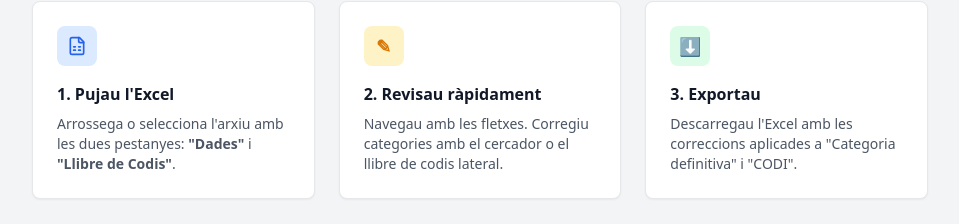
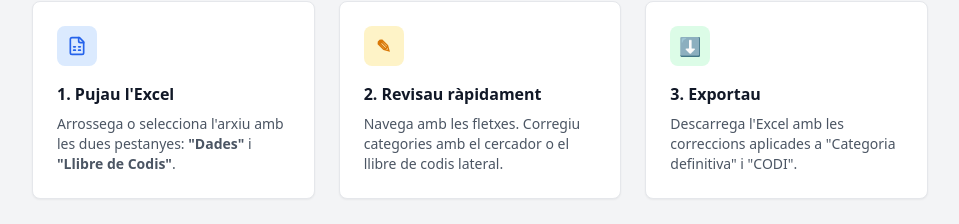
Before and after one commit to rgrandia/Recoder, a React (Vite) app: page / in a window 1280 px wide. Shown: the part 675-899 px from the top of the page, without its empty margins (160-1119 px from the left). Built offline with nearby package versions, Linux system fonts and the light colour scheme; the HTML template or start-up script is replaced by a standard one.

Commit message:
Update App.tsx

```diff
--- a/src/App.tsx
+++ b/src/App.tsx
@@ -32,7 +32,7 @@ function App() {
             </h1>
             <p className="text-lg text-gray-600 max-w-2xl mx-auto">
               Eina per a la revisió ràpida de codificació de respostes obertes.
-              Pujau un Excel amb les pestanyes <strong>"Dades"</strong> i <strong>"Llibre de Codis"</strong>.
+              Puja un Excel amb les pestanyes <strong>"Dades"</strong> i <strong>"Llibre de Codis"</strong>.
             </p>
           </div>
 
@@ -59,7 +59,7 @@ function App() {
               </div>
               <h3 className="font-semibold text-gray-900 mb-2">2. Revisau ràpidament</h3>
               <p className="text-sm text-gray-600">
-                Navegau amb les fletxes. Corregiu categories amb el cercador o el llibre de codis lateral.
+                Navega amb les fletxes. Corregiu categories amb el cercador o el llibre de codis lateral.
               </p>
             </div>
 
@@ -69,7 +69,7 @@ function App() {
               </div>
               <h3 className="font-semibold text-gray-900 mb-2">3. Exportau</h3>
               <p className="text-sm text-gray-600">
-                Descarregau l'Excel amb les correccions aplicades a "Categoria definitiva" i "CODI".
+                Descarrega l'Excel amb les correccions aplicades a "Categoria definitiva" i "CODI".
               </p>
             </div>
           </div>
```
